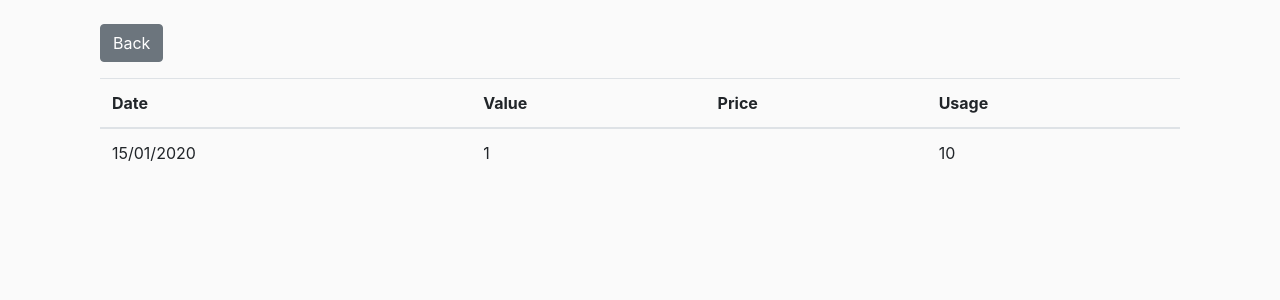
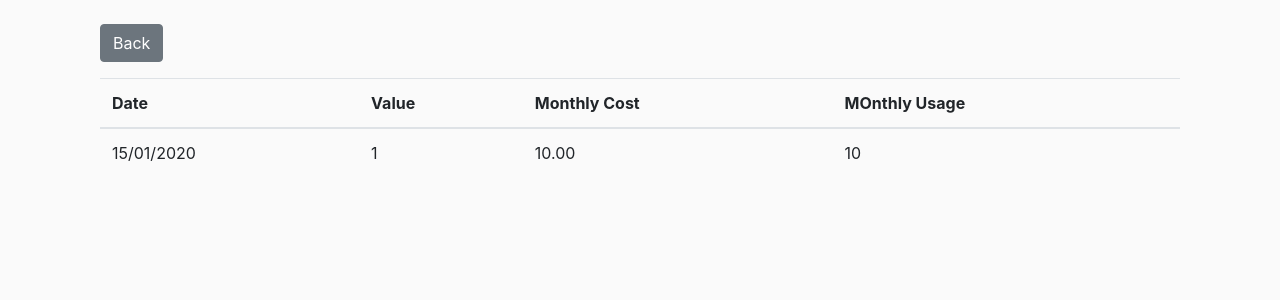
Before and after one commit to mobli82/wallet, a Django app: page /gaz-detail/1/ in a window 1280 px wide. Shown: the part 70-370 px from the top of the page. Run offline with Django 3.2, Linux system fonts and the light colour scheme; a user stored in the database is signed in; tables that the repository leaves empty hold one stand-in row (values such as "Sample post"); some libraries are stand-ins or nearby versions.

Commit message:
added get_context_date with filter by owner and ordered by '-date' in gaz_counter/views.py
deleted total_cost from gaz_counter_list.html in gaz_counter/templates

refactored gaz_counter_detail.html

deleted total_cost variable from str method in gaz_counter/models.py

```diff
--- a/app/gaz_counter/models.py
+++ b/app/gaz_counter/models.py
@@ -14,7 +14,7 @@
     owner = models.ForeignKey(User, on_delete=models.CASCADE)
 
     def __str__(self):
-        return f'{self.value} {self.date} {self.unit_price} {self.monthly_usage} {self.monthly_cost} {self.total_cost}'
+        return f'{self.value} {self.date} {self.unit_price} {self.monthly_usage} {self.monthly_cost}'
 
     def get_absolute_url(self):
         return reverse("gaz-detail", kwargs={"pk": self.pk})
@@ -25,7 +25,6 @@
 
     if max_gaz_value['value__max'] is None:
         max_gaz_value['value__max'] = 0
-        max_gaz_value['total_cost__max'] = 0
 
     instance.monthly_usage = instance.value - max_gaz_value['value__max']
     instance.monthly_cost  = instance.monthly_usage * float(instance.unit_price)
--- a/app/gaz_counter/templates/gaz_counter/gaz_counter_detail.html
+++ b/app/gaz_counter/templates/gaz_counter/gaz_counter_detail.html
@@ -11,15 +11,15 @@
 			 		<tr>
 						<th scope="col"> Date</th>
 						<th scope="col"> Value</th>
-						<th scope="col"> Price</th>
-						<th scope="col"> Usage</th>
+						<th scope="col"> Monthly Cost</th>
+						<th scope="col"> MOnthly Usage</th>
 					</tr>
 				</thead>
 				<tbody>
                     <tr>
                         <td>{{ object.date|date:"d/m/Y" }}</td>
                         <td>{{ object.value }}</td>
-                        <td>{{ object.price }}</td>
+                        <td>{{ object.monthly_cost }}</td>
                         <td>{{ object.monthly_usage }}</td>
                     </tr>
 				</tbody>
--- a/app/gaz_counter/templates/gaz_counter/gaz_counter_list.html
+++ b/app/gaz_counter/templates/gaz_counter/gaz_counter_list.html
@@ -4,7 +4,6 @@
 
       	{% if  user.is_authenticated %}
 			<h3 class="text-success mt-4"> Gaz Counter List </h3>
-			<h4 class="text-info">Total cost: {{ total_gaz_cost }}</h4>
 
 			<table class="table mt-3">
 				<div class="mt-4">
--- a/app/gaz_counter/views.py
+++ b/app/gaz_counter/views.py
@@ -10,16 +10,23 @@ class GazCounterListView(ListView):
     template_name = 'gaz_counter/gaz_counter_list.html'
     paginate_by = 5
     context_object_name = 'gaz_list'
-    ordering = ['-date']
 
     def get_context_data(self, **kwargs):
         context = super().get_context_data(**kwargs)
+        gaz_list = GazCounterModel.objects.all().filter(owner=self.request.user).order_by('-date')
+        context["gaz_list"] = gaz_list
+        print(context)
+        return context
 
-        total_gaz_cost = GazCounterModel.objects.filter(owner=self.request.user).aggregate(Sum('monthly_cost'))
-        if total_gaz_cost['monthly_cost__sum'] is None:
-            total_gaz_cost['monthly_cost__sum'] = 0.00
-        context["total_gaz_cost"] = float(total_gaz_cost['monthly_cost__sum'])
-        return context
+
+    # def get_context_data(self, **kwargs):
+    #     context = super().get_context_data(**kwargs)
+
+    #     total_gaz_cost = GazCounterModel.objects.filter(owner=self.request.user).aggregate(Sum('monthly_cost'))
+    #     if total_gaz_cost['monthly_cost__sum'] is None:
+    #         total_gaz_cost['monthly_cost__sum'] = 0.00
+    #     context["total_gaz_cost"] = float(total_gaz_cost['monthly_cost__sum'])
+    #     return context
 
 
 class GazCounterDetailView(DetailView):
```
